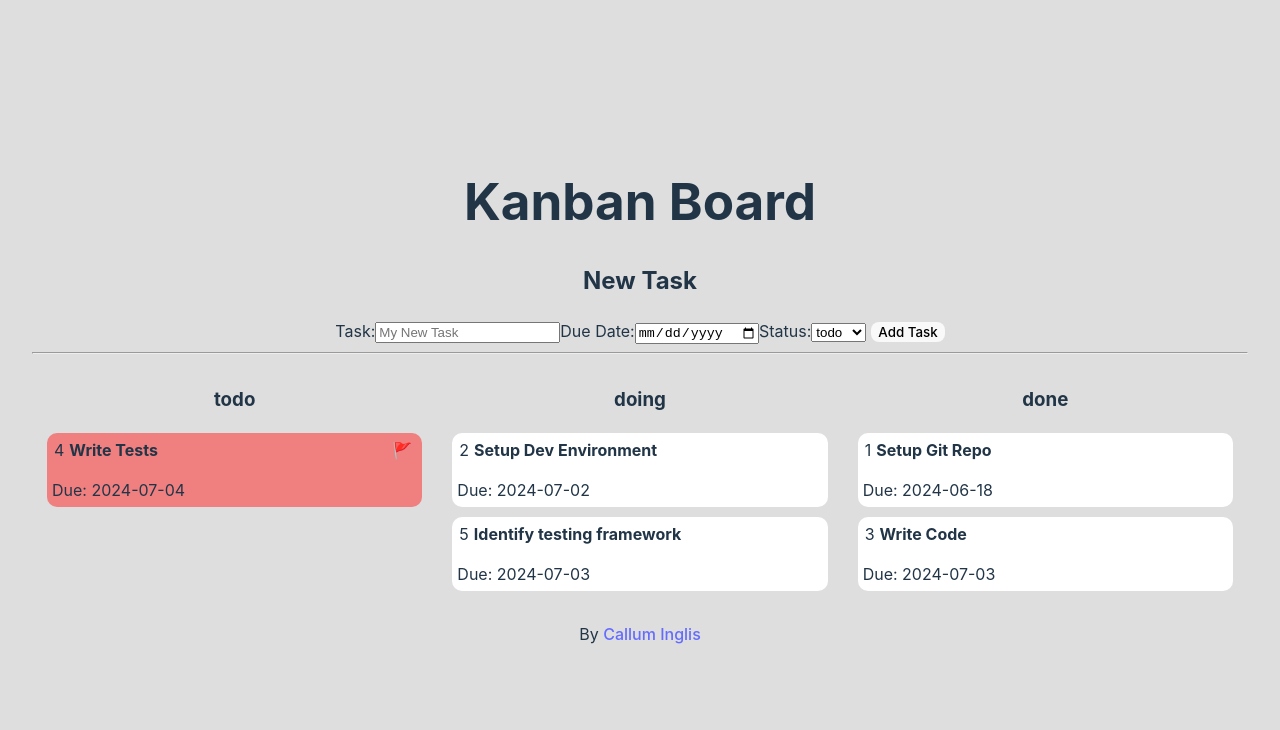
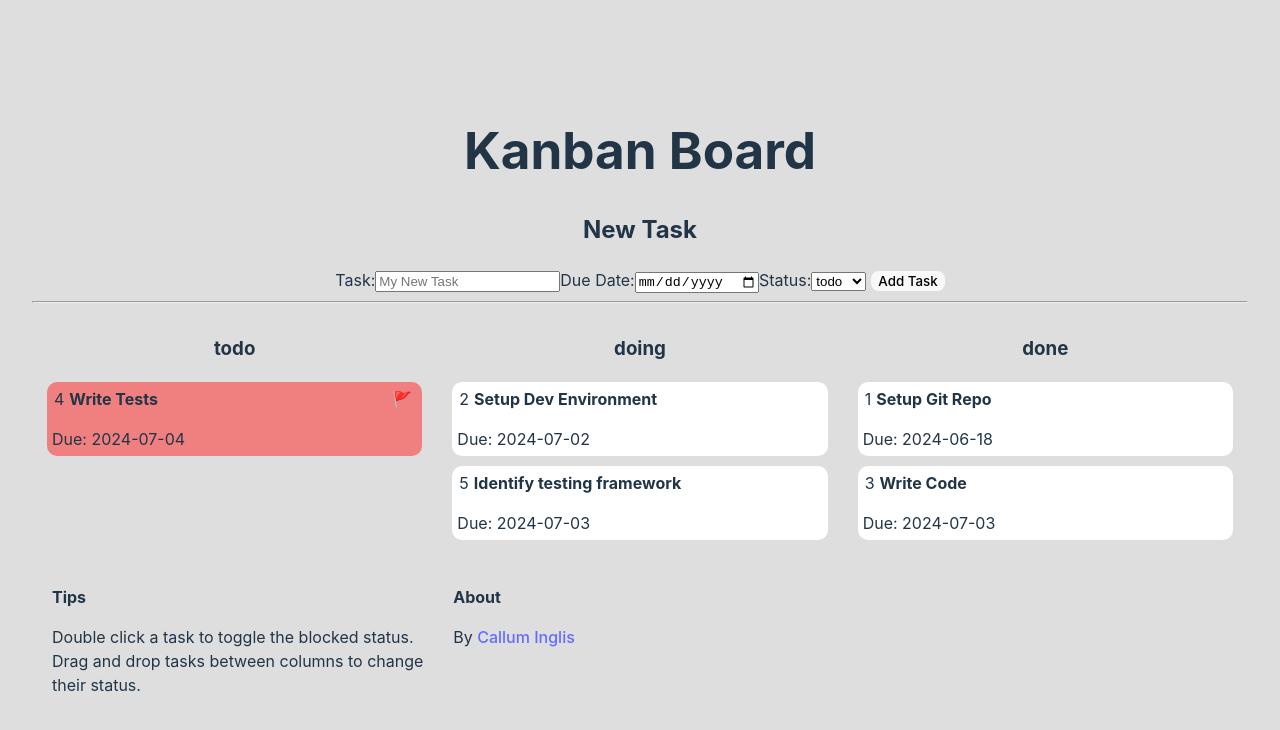
Before and after one commit to TheCallumInglis/learning-react-kanban-board, a React (Vite) app: page / in a window 1280 px wide. Shown: the top 730 px of the page. Built offline with nearby package versions, Linux system fonts and the light colour scheme.

Commit message:
a footer of sorts

```diff
--- a/src/App.css
+++ b/src/App.css
@@ -77,3 +77,25 @@
   -ms-user-select: none; /* IE 10 and IE 11 */
   user-select: none; /* Standard syntax */
 }
+
+footer {
+  padding-top: 30px;
+  display: flex;
+  flex-direction: row;
+  text-align: left;
+}
+
+.tips {
+  width: 33%;
+  margin-left: 20px;
+}
+
+.tips > ul {
+  list-style-type: none;
+  margin-left: 0;
+  padding-left: 0;
+}
+
+.about {
+  width: 33%;
+}
--- a/src/components/Footer.jsx
+++ b/src/components/Footer.jsx
@@ -1,7 +1,17 @@
 const Footer = () => {
     return (
         <footer>
-            <p>By <a href='https://calluminglis.com?src=react-kanban-board'>Callum Inglis</a></p>
+            <div className="tips">
+                <b>Tips</b>
+                <ul>
+                    <li>Double click a task to toggle the blocked status. </li>
+                    <li>Drag and drop tasks between columns to change their status.</li>
+                </ul>
+            </div>
+            <div className="about">
+                <b>About</b>
+                <p>By <a href='https://calluminglis.com?src=react-kanban-board'>Callum Inglis</a></p>
+            </div>
         </footer>
     )
 };
```
